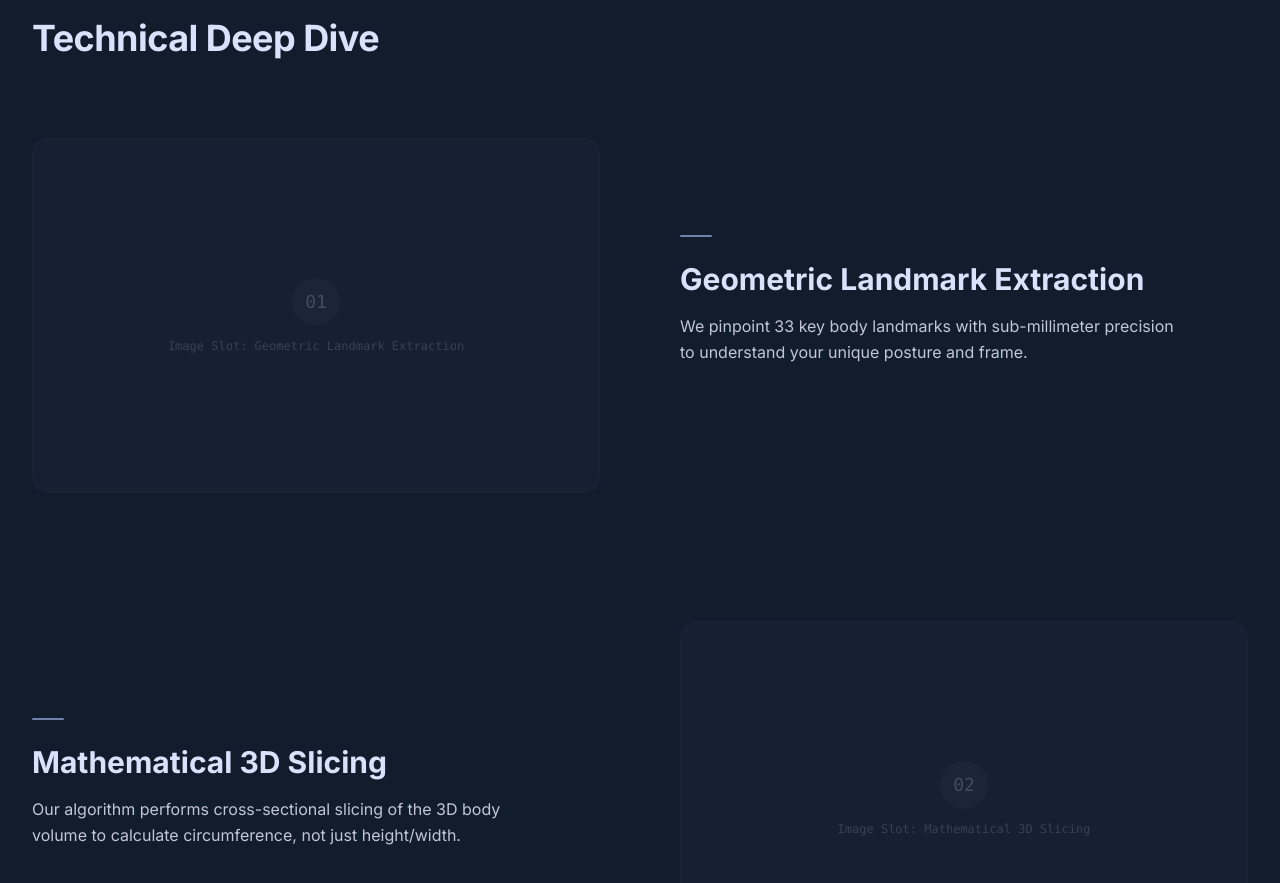
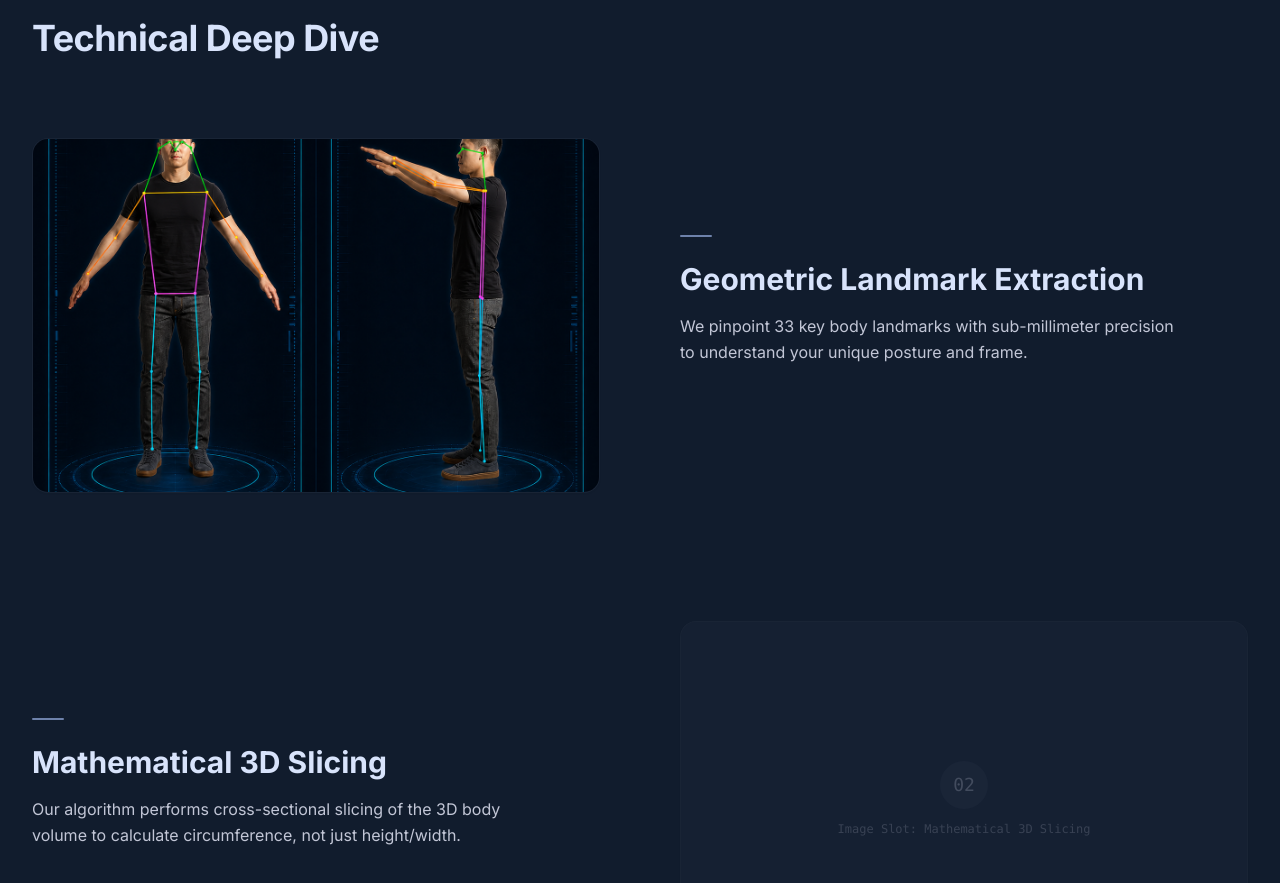
Before and after one commit to AMMMMMMAR/vds-frontend, a React (Vite) app: page / in a window 1280 px wide. Shown: the part 2640-3523 px from the top of the page. Built offline with nearby package versions, Linux system fonts and the light colour scheme.

Commit message:
updating the hero and tech deep dive images in the landing page

```diff
--- a/src/pages/LandingPage.jsx
+++ b/src/pages/LandingPage.jsx
@@ -6,6 +6,7 @@ import heroImg from '../assets/hero-dark.png';
 import quickScanImg from '../assets/quick-scan.png';
 import aiAnalysisImg from '../assets/ai-analysis.png';
 import tryOnImg from '../assets/try-on.png';
+import yoloLandmarksImg from '../assets/yolo-landmarks.png';
 import Navbar from '../components/layout/Navbar';
 import Footer from '../components/layout/Footer';
 
@@ -45,6 +46,7 @@ const TECH_STEPS = [
     number: '01',
     title: 'Geometric Landmark Extraction',
     desc: 'We pinpoint 33 key body landmarks with sub-millimeter precision to understand your unique posture and frame.',
+    img: yoloLandmarksImg,
   },
   {
     number: '02',
@@ -265,7 +267,13 @@ export default function LandingPage() {
                       </div>
 
                       {/* TODO: Place your image here */}
-                      {/* <img src={myImage} alt={t.title} className="absolute inset-0 w-full h-full object-cover z-20" /> */}
+                      {t.img && (
+                        <img
+                          src={t.img}
+                          alt={t.title}
+                          className="absolute inset-0 w-full h-full object-cover z-20 group-hover:scale-105 transition-transform duration-700"
+                        />
+                      )}
                     </div>
                   </motion.div>
 
```
Also changed, not shown: src/assets/yolo-landmarks.png (added), 1 other file (tests, documents, lock files or other folders).
